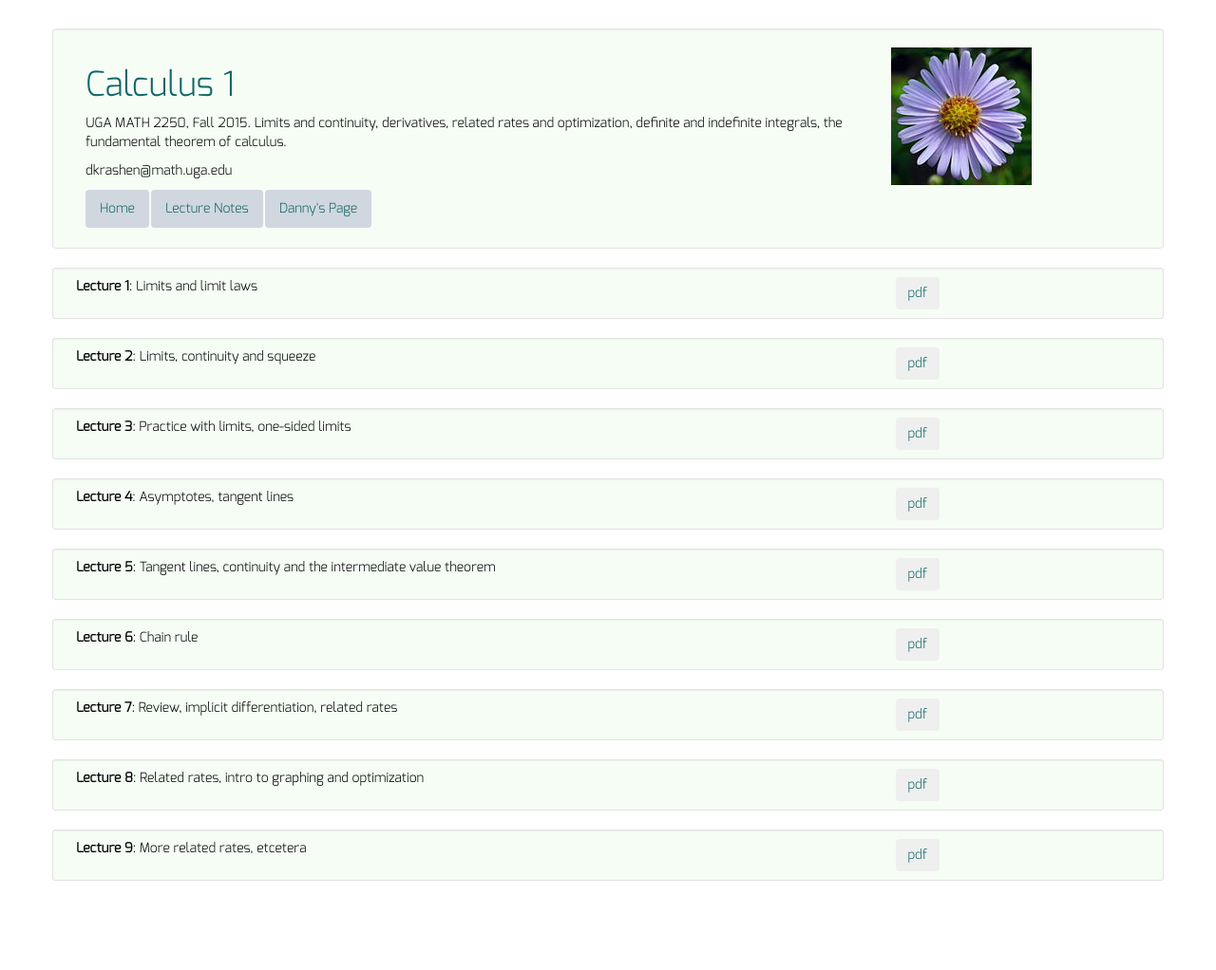
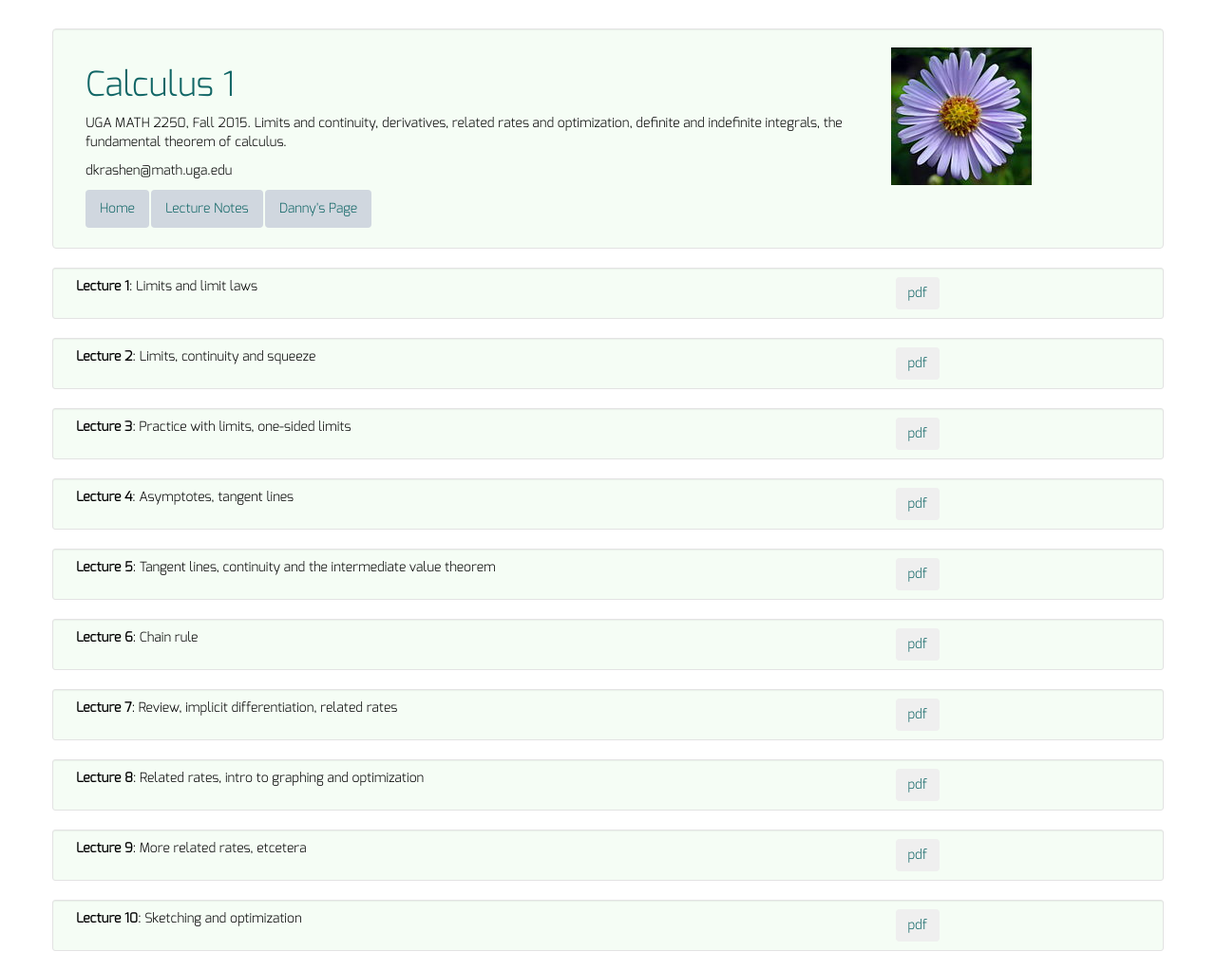
Before and after one commit to dkrashen/calc1, a Jekyll site: the page built from lectures/index.html, in a window 1280 px wide. Shown: the whole page at 95% size. Built offline with Jekyll 4.4.1, drawn with Linux system fonts in a browser that asks for light colours; before the commit the page ends 948 px from its top, so only the background shows below that.

Commit message:
add lecture 10, pdf and yml

```diff
--- a/_data/lectures.yml
+++ b/_data/lectures.yml
@@ -25,3 +25,6 @@
 - title: "Lecture 9"
   filename: "lecture9.pdf"
   description: "More related rates, etcetera"
+- title: "Lecture 10"
+  filename: "lecture10.pdf"
+  description: "Sketching and optimization"
```
Also changed, not shown: 1 other file.
